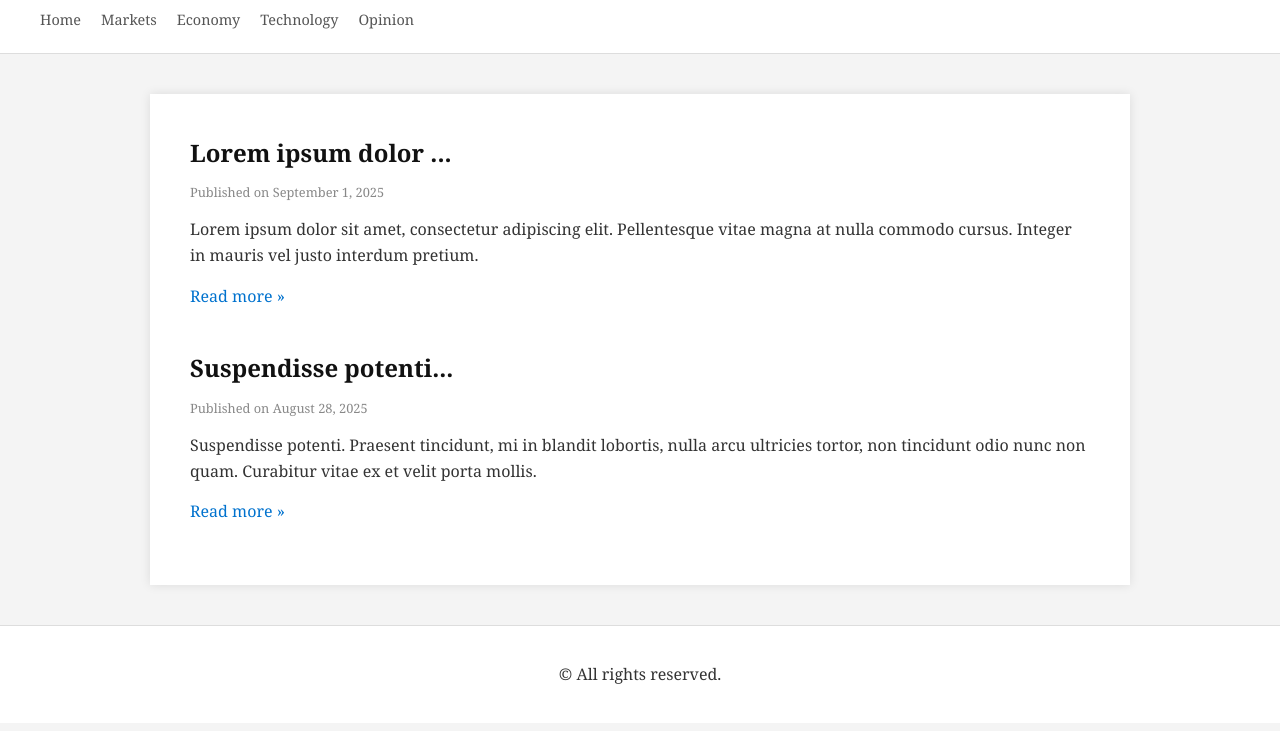
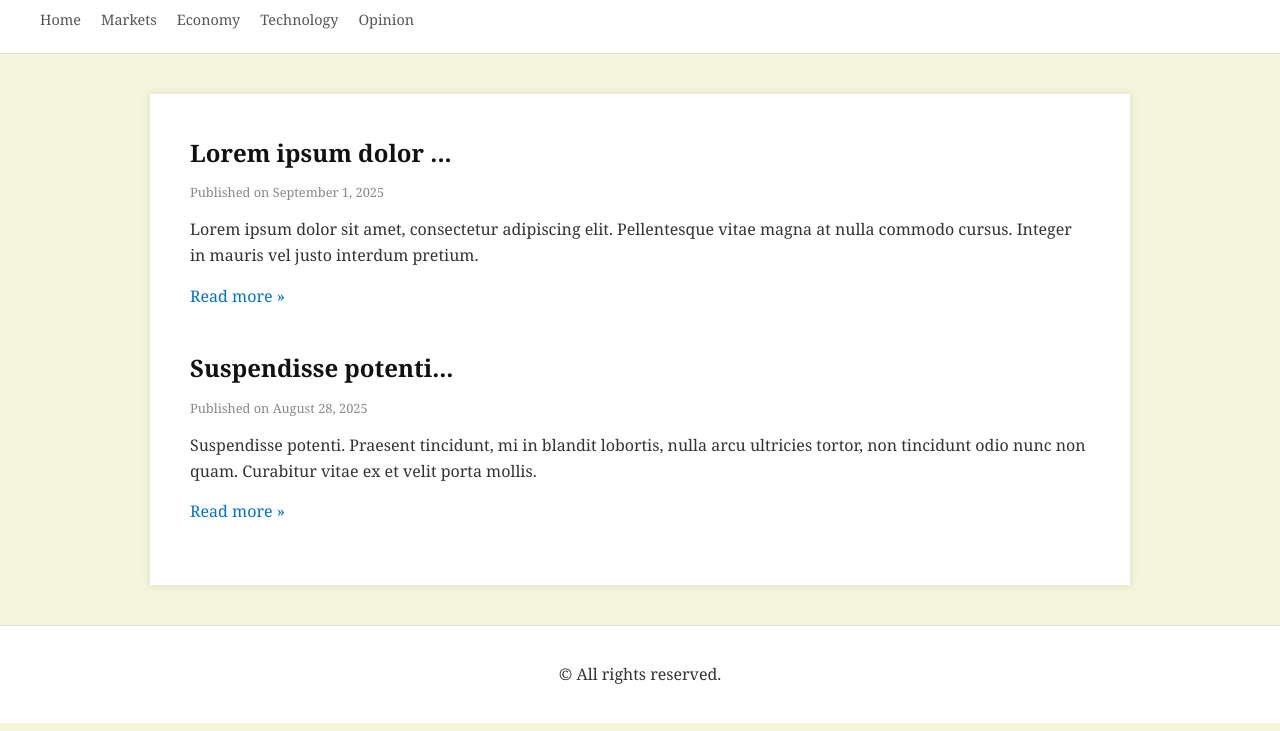
Before and after one commit to tssorokina/tssorokina.github.io, a plain HTML site: page index.html in a window 1280 px wide. Shown: the part 69-800 px from the top of the page. Drawn offline with Linux system fonts and the light colour scheme.

Commit message:
Update index.html

```diff
--- a/index.html
+++ b/index.html
@@ -9,7 +9,7 @@
       font-family: "Georgia", serif;
       margin: 0;
       padding: 0;
-      background-color: #f4f4f4;
+      background-color: #f5f5dc;
       color: #333;
       line-height: 1.6;
     }
```
